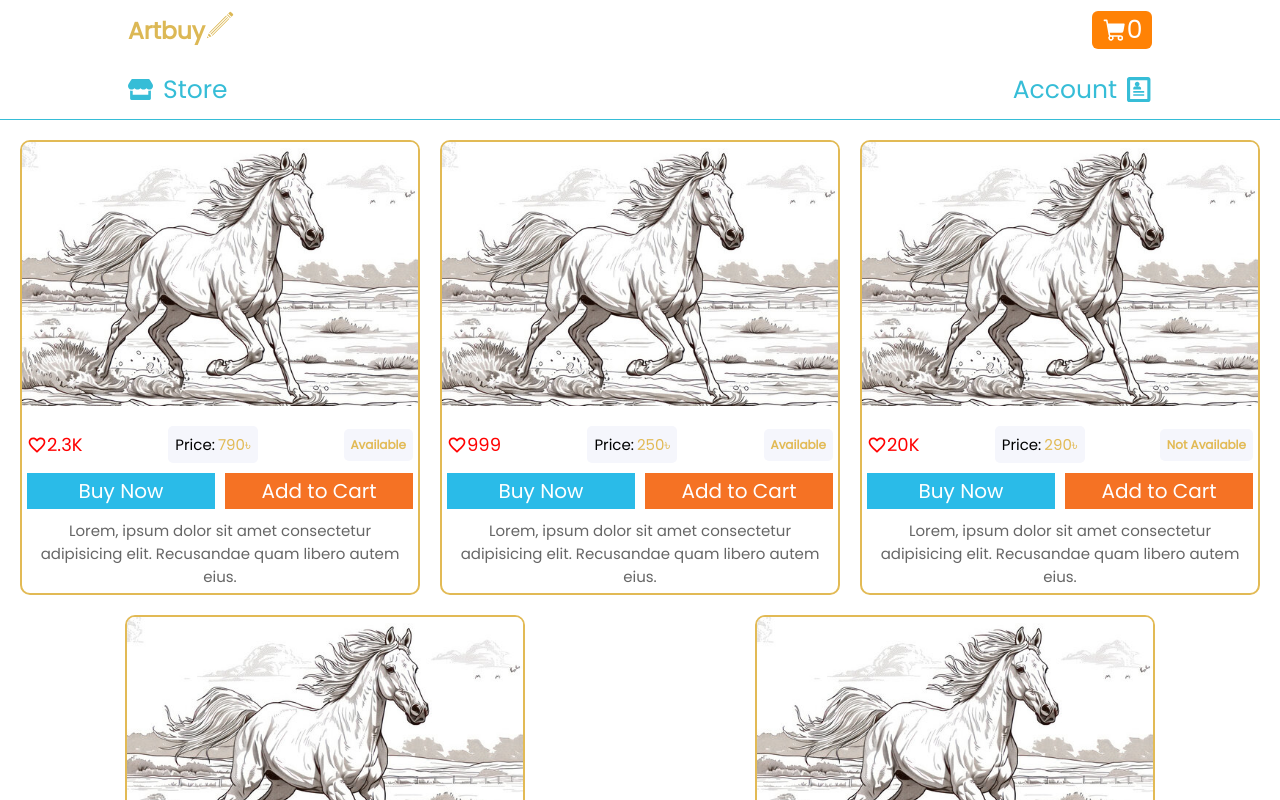
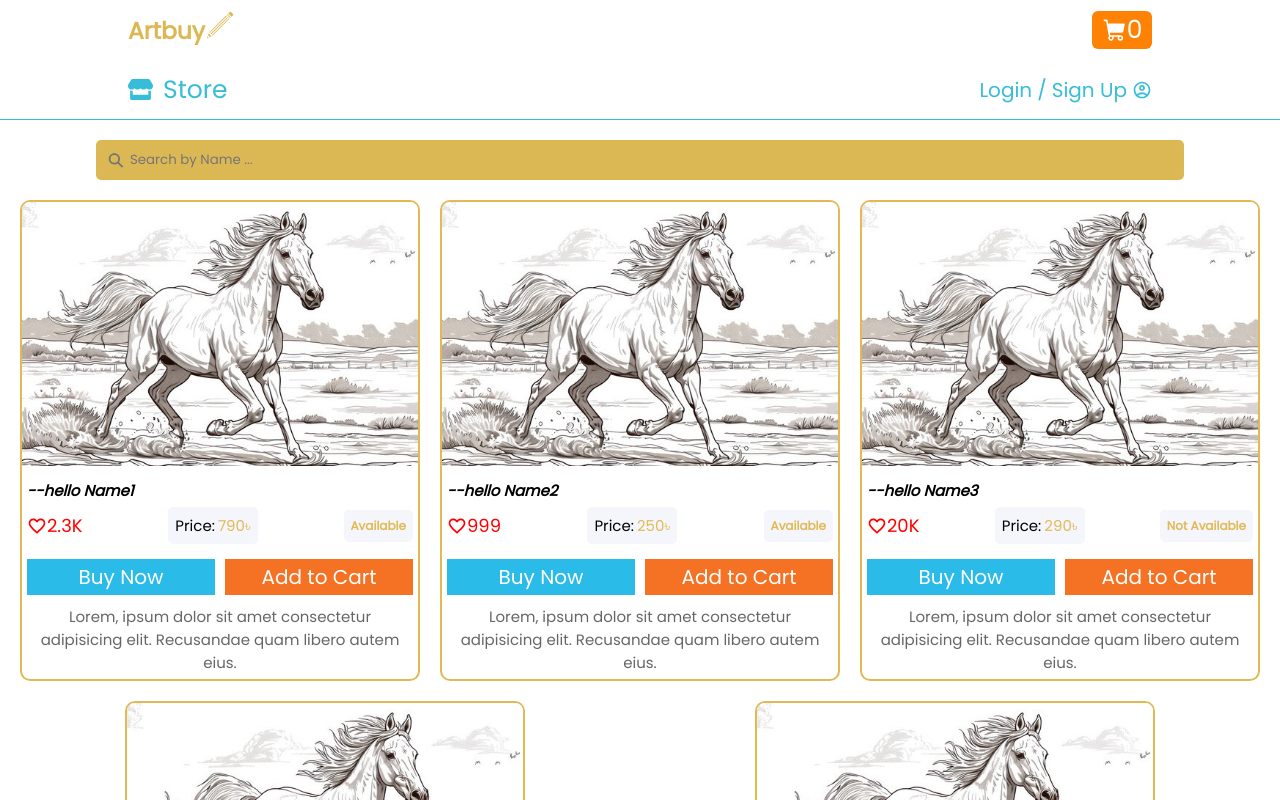
Before and after one commit to IsmailHosen25/Artbuy, a React (Vite) app: page / in a window 1280 px wide. Shown: the top 800 px of the page. Built offline with nearby package versions, Linux system fonts and the light colour scheme; a web font is replaced by a local one.

Commit message:
search var added

```diff
--- a/src/Pages/Global_Components/Nav/Nav.jsx
+++ b/src/Pages/Global_Components/Nav/Nav.jsx
@@ -8,7 +8,7 @@ import { GiPencil } from "react-icons/gi";
 import { PiShoppingCartFill } from "react-icons/pi";
 export default function Nav() {
   const navigate =useNavigate()
-  const [login,setlogin]=useState(true)
+  const [login,setlogin]=useState(false)
   const [cartvalue,setcartvalue]=useState(0)
   const LoginHandle=()=>{
     navigate("/login")
@@ -25,7 +25,7 @@ export default function Nav() {
        <div className={styles.cart_icon}><PiShoppingCartFill/> {cartvalue}</div>
     </div>
     <div className={styles.nav_manu}>
-      <div className={styles.store_icon}>
+      <div className={styles.store_icon} onClick={navigate("/")}>
         <FaStore/> Store
       </div>
 
@@ -40,7 +40,7 @@ export default function Nav() {
         <div onClick={LoginHandle} className={styles.login_signup}>Login</div>
         <div>/</div>
         <div onClick={SignupHandle} className={styles.login_signup}>Sign Up</div>
-        <MdOutlineAccountCircle onClick={navigate("/profile")} className={styles.login_signup}/>
+        <MdOutlineAccountCircle onClick={navigate("/signup")} className={styles.login_signup}/>
       </div>
       }
 
--- a/src/Pages/Global_Components/Nav/Nav.module.css
+++ b/src/Pages/Global_Components/Nav/Nav.module.css
@@ -49,6 +49,7 @@
     justify-content: center;
     align-items: center;
     gap: 1rem;
+    cursor: pointer;
 }
 .profile_icon{
     font-size: 2.5rem;
--- a/src/Pages/Global_Components/ProductsCard/ProductsCard.jsx
+++ b/src/Pages/Global_Components/ProductsCard/ProductsCard.jsx
@@ -24,6 +24,9 @@ export default function ProductsCard({card_data}) {
        </div>
        <div className={styles.card_bio}>
           <div className={styles.card_pricing_buying}>
+            <div className={styles.card_name}>
+              <p><b><i>--{card_data.name}</i></b></p>
+            </div>
             <div className={styles.card_pricing}>
                <div className={styles.love_status}> <p className={styles.love_icon}>< MdFavoriteBorder  /> </p>{love_react}</div>
                <div className={styles.pricing}>Price: <p className={styles.pricing_amount}> {card_data.price}৳</p></div>
--- a/src/Pages/Global_Components/ProductsCard/ProductsCard.module.css
+++ b/src/Pages/Global_Components/ProductsCard/ProductsCard.module.css
@@ -3,7 +3,7 @@
     border: 2px solid #E2BA55;
     display: flex;
     flex-direction: column;
-    gap: 1rem;
+    gap: 0.3rem;
     justify-content: center;
     align-items: center;
     border-radius: 10px;
@@ -14,6 +14,11 @@
 }
 .img{
     width: 100%;
+}
+.card_name{
+    width: 100%;
+    font-size: 1.5rem;
+    color: #000;
 }
 .card_bio{
     width: 100%;
@@ -27,6 +32,7 @@
 .card_pricing_buying{
     width: 100%;
     display: flex;
+    gap: 0.5rem;
     flex-direction: column;
     justify-content: center;
     align-items: center;
--- a/src/Pages/HomePage/Home.jsx
+++ b/src/Pages/HomePage/Home.jsx
@@ -1,9 +1,13 @@
 import ProductsCard from "../Global_Components/ProductsCard/ProductsCard"
 import styles from "./Home.module.css"
-import React from 'react'
+import React, { useState } from 'react'
 import img from "../../assets/art_img.jpg"
+
+import { IoSearchSharp } from "react-icons/io5";
+
 const card_datas=[{
   "img":img,
+  "name":"hello Name1",
   "like":2300,
   "price":790,
   "available":"Available",
@@ -11,36 +15,47 @@ const card_datas=[{
 },
   {
   "img":img,
+  "name":"hello Name2",
   "like":999,
   "price":250,
   "available":"Available",
   "bio":"Lorem, ipsum dolor sit amet consectetur adipisicing elit. Recusandae quam libero autem eius."
 },{
   "img":img,
+  "name":"hello Name3",
   "like":20000,
   "price":290,
   "available":"Not Available",
   "bio":"Lorem, ipsum dolor sit amet consectetur adipisicing elit. Recusandae quam libero autem eius."
 },{
   "img":img,
+  "name":"hello Name4",
   "like":1000,
   "price":2500,
   "available":"Available",
   "bio":"Lorem, ipsum dolor sit amet consectetur adipisicing elit. Recusandae quam libero autem eius."
 },
 { "img":img,
+  "name":"hello Name5",
   "like":2000000,
   "price":3680,
   "available":"Available",
   "bio":"Lorem, ipsum dolor sit amet consectetur adipisicing elit. Recusandae quam libero autem eius."
 }]
 export default function Home() {
+  const [query ,setquery]=useState("")
+  const search=(data)=>{
+    return data.filter(item=>item.name.toLowerCase().includes(query))
+  }
   return (
     <div className={styles.hello}>
+      <div className={styles.search_var}>
+        <IoSearchSharp className={styles.search_icon}/>
+        <input type="text" placeholder="Search by Name ..." className={styles.search} onChange={(e)=>setquery(e.target.value)}/>
+      </div>
       <div className={styles.store}>
         {
-          card_datas.map((item,i)=><ProductsCard card_data={item}/>
-          )
+          search(card_datas).map((item,i)=><ProductsCard card_data={item}/>)
         }
       </div>
     </div>
--- a/src/Pages/HomePage/Home.module.css
+++ b/src/Pages/HomePage/Home.module.css
@@ -7,3 +7,27 @@
     gap: 2rem;
     flex-wrap: wrap;
 }
+
+.search_var{
+    padding-top: 2rem;
+    width: 100%;
+    display: flex;
+    justify-content: center;
+    align-items: center;
+}
+.search{
+    width: 85%;
+    height: 40px;
+    background-color: #DCB855;
+    border: none;
+    padding-left: 3.4rem;
+    border-radius: 5px;
+    outline: none;
+}
+.search_icon{
+    position: absolute;
+    left: 8%;
+    font-size: 2.3rem;
+    padding-left: 0.5rem;
+    color: #757575;
+}
```
